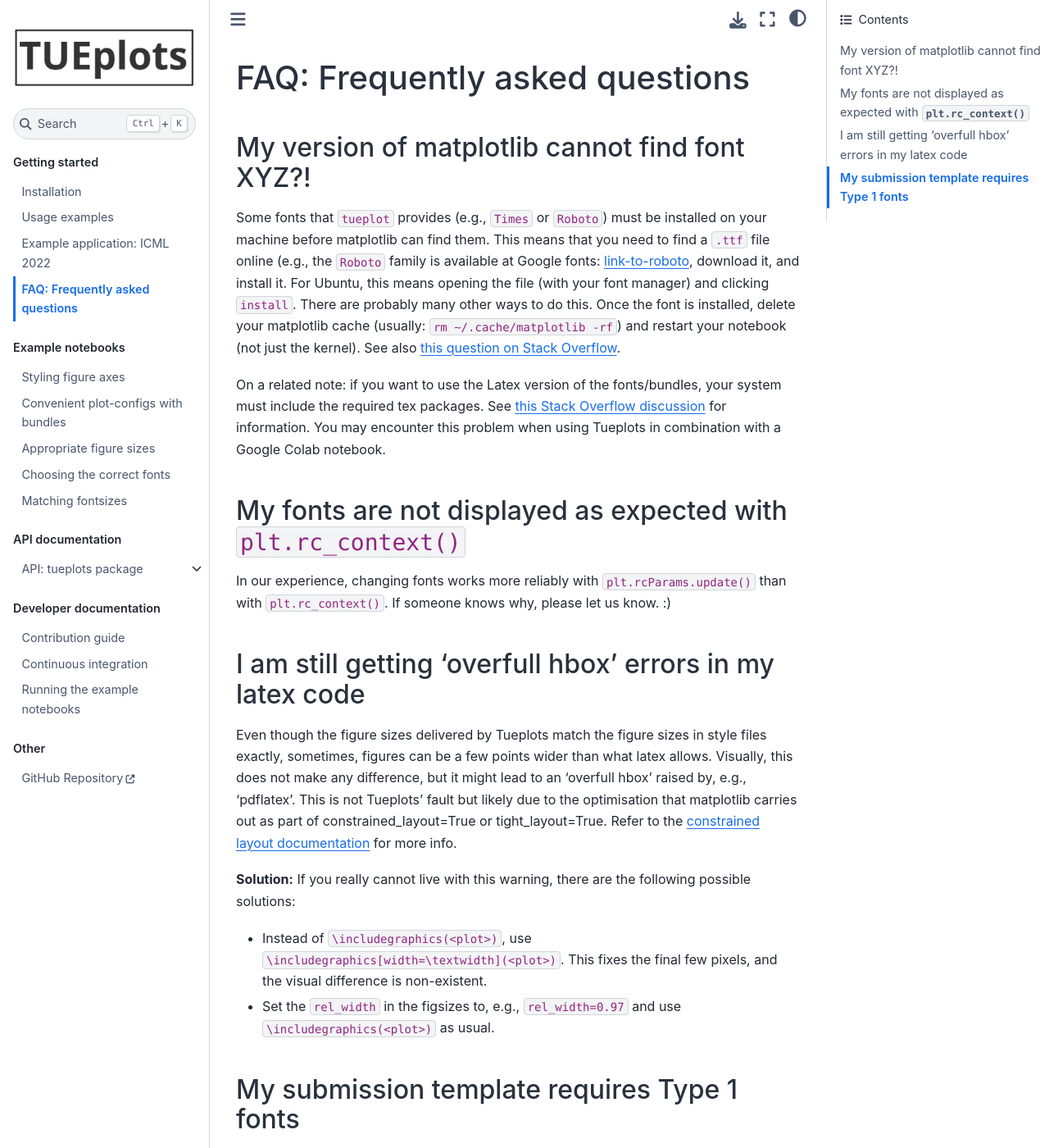
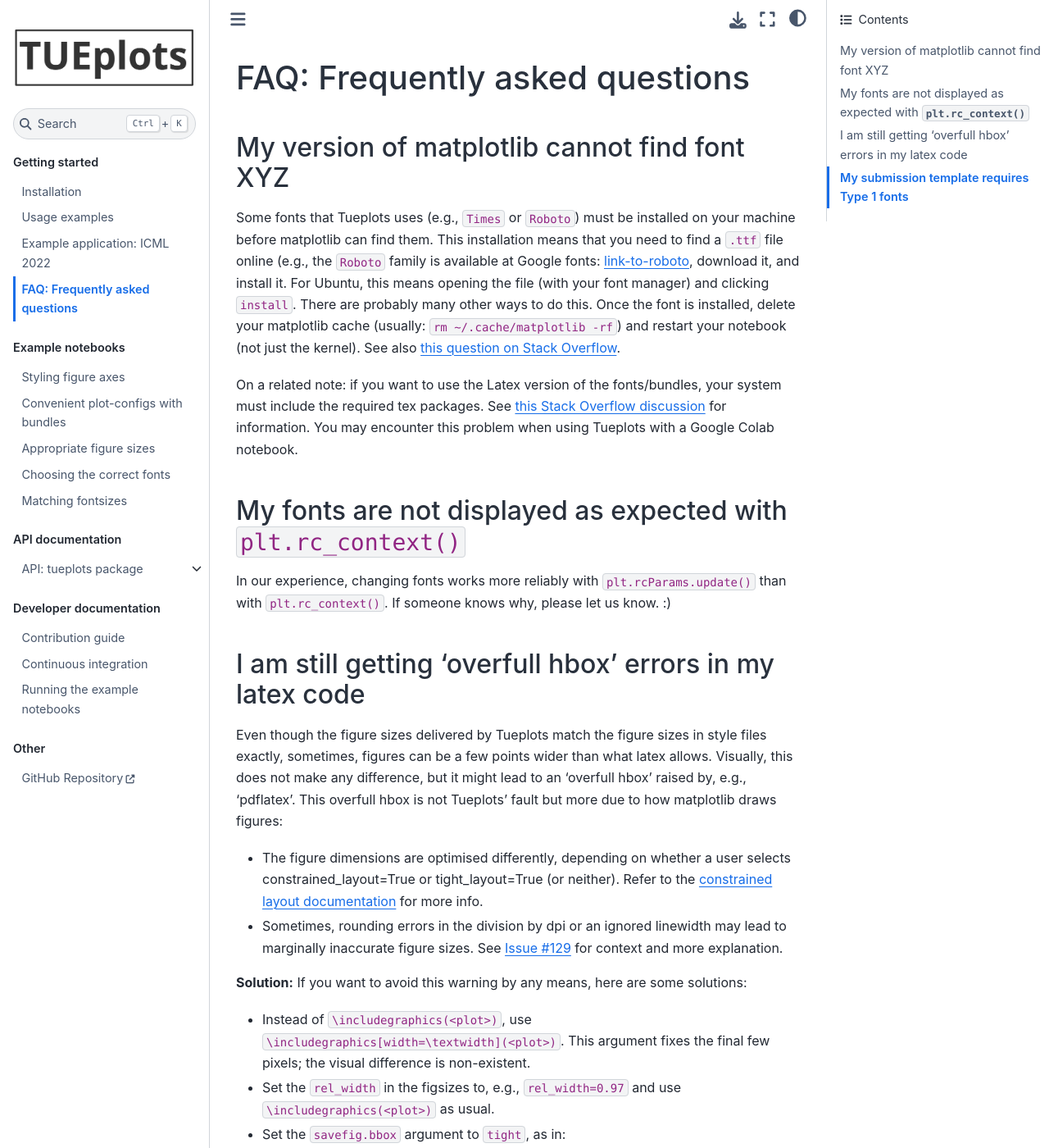
Before and after one commit to pnkraemer/tueplots, a Sphinx documentation site: the page built from docs/source/getting_started/troubleshooting.md, in a window 1280 px wide and 1400 px high. Shown: the whole window at 82% size. Built offline with Sphinx 7.4.7 and the Sphinx Book theme 1.1.4, drawn with Linux system fonts in a browser that asks for light colours; pages that are not in the unit, such as notebooks, are missing from menus; some of the changed text lies outside the part shown.

Commit message:
Enhance the FAQ regarding overfull hboxes and fix some typos in the document

````diff
--- a/docs/source/getting_started/troubleshooting.md
+++ b/docs/source/getting_started/troubleshooting.md
@@ -1,9 +1,9 @@
 # FAQ: Frequently asked questions
 
-## My version of matplotlib cannot find font XYZ?!
+## My version of matplotlib cannot find font XYZ
 
-Some fonts that `tueplot` provides (e.g., `Times` or `Roboto`) must be installed on your machine before matplotlib can find them.
-This means that you need to find a `.ttf` file online (e.g., the `Roboto` family is available at Google fonts: [link-to-roboto](https://fonts.google.com/specimen/Roboto),
+Some fonts that Tueplots uses (e.g., `Times` or `Roboto`) must be installed on your machine before matplotlib can find them.
+This installation means that you need to find a `.ttf` file online (e.g., the `Roboto` family is available at Google fonts: [link-to-roboto](https://fonts.google.com/specimen/Roboto),
 download it, and install it. For Ubuntu, this means opening the file (with your font manager) and clicking `install`.
 There are probably many other ways to do this.
 Once the font is installed, delete your matplotlib cache (usually: `rm ~/.cache/matplotlib -rf`) and restart your notebook (not just the kernel).
@@ -12,7 +12,7 @@ See also [this question on Stack Overflow](https://stackoverflow.com/questions/4
 On a related note: if you want to use the Latex version of the fonts/bundles, your system must include the required tex packages.
 See [this Stack Overflow discussion](https://stackoverflow.com/questions/55746749/latex-equations-do-not-render-in-google-colaboratory-when-using-matplotlib)
 for information.
-You may encounter this problem when using Tueplots in combination with a Google Colab notebook.
+You may encounter this problem when using Tueplots with a Google Colab notebook.
 
 
 
@@ -24,23 +24,31 @@ If someone knows why, please let us know. :)
 ## I am still getting 'overfull hbox' errors in my latex code
 
 Even though the figure sizes delivered by Tueplots match the figure sizes in style files exactly, sometimes, figures can be a few points wider than what latex allows.
-Visually, this does not make any difference,
-but it might lead to an 'overfull hbox' raised by, e.g., 'pdflatex'.
-This is not Tueplots' fault but likely due to the optimisation that matplotlib carries out
-as part of constrained_layout=True or tight_layout=True.
-Refer to the <a href=https://matplotlib.org/stable/tutorials/intermediate/constrainedlayout_guide.html>constrained layout documentation</a>
-for more info.
+Visually, this does not make any difference, but it might lead to an 'overfull hbox' raised by, e.g., 'pdflatex'.
+This overfull hbox is not Tueplots' fault but more due to how matplotlib draws figures:
+- The figure dimensions are optimised differently, depending on whether a user selects constrained_layout=True or tight_layout=True (or neither).
+  Refer to the <a href=https://matplotlib.org/stable/tutorials/intermediate/constrainedlayout_guide.html>constrained layout documentation</a> for more info.
+
+- Sometimes, rounding errors in the division by dpi or an ignored linewidth may lead to marginally inaccurate figure sizes.
+  See [Issue #129](https://github.com/pnkraemer/tueplots/issues/129) for context and more explanation.
+
 
 **Solution:**
-If you really cannot live with this warning, there are the following possible solutions:
-* Instead of `\includegraphics(<plot>)`, use `\includegraphics[width=\textwidth](<plot>)`. This fixes the final few pixels, and the visual difference is non-existent.
+If you want to avoid this warning by any means, here are some solutions:
+* Instead of `\includegraphics(<plot>)`, use `\includegraphics[width=\textwidth](<plot>)`. This argument fixes the final few pixels; the visual difference is non-existent.
 * Set the `rel_width` in the figsizes to, e.g., `rel_width=0.97` and use `\includegraphics(<plot>)` as usual.
+* Set the `savefig.bbox` argument to `tight`, as in:
+```python
+with mpl.rc_context({'savefig.bbox': 'standard'}):
+    plt.savefig("figure.pdf")
+```
+and again, see [Issue #129](https://github.com/pnkraemer/tueplots/issues/129) for more info.
 
 
 ## My submission template requires Type 1 fonts
 
 Type 1 fonts are a tricky requirement; for example, because
-<a href=https://helpx.adobe.com/fonts/kb/postscript-type-1-fonts-end-of-support.html> Adobe will disable support for authoring with Type 1 fonts in January 2023 </a>.
+<a href=https://helpx.adobe.com/fonts/kb/postscript-type-1-fonts-end-of-support.html> Adobe will turn off support for authoring with Type 1 fonts in January 2023 </a>.
 Matplotlib cannot do Type 1 fonts but uses Type 3 as a default.
 There is also no way of making matplotlib use Type 1 fonts.
 The only options are Type 3 and Type 42 (/TrueType) fonts.
````
